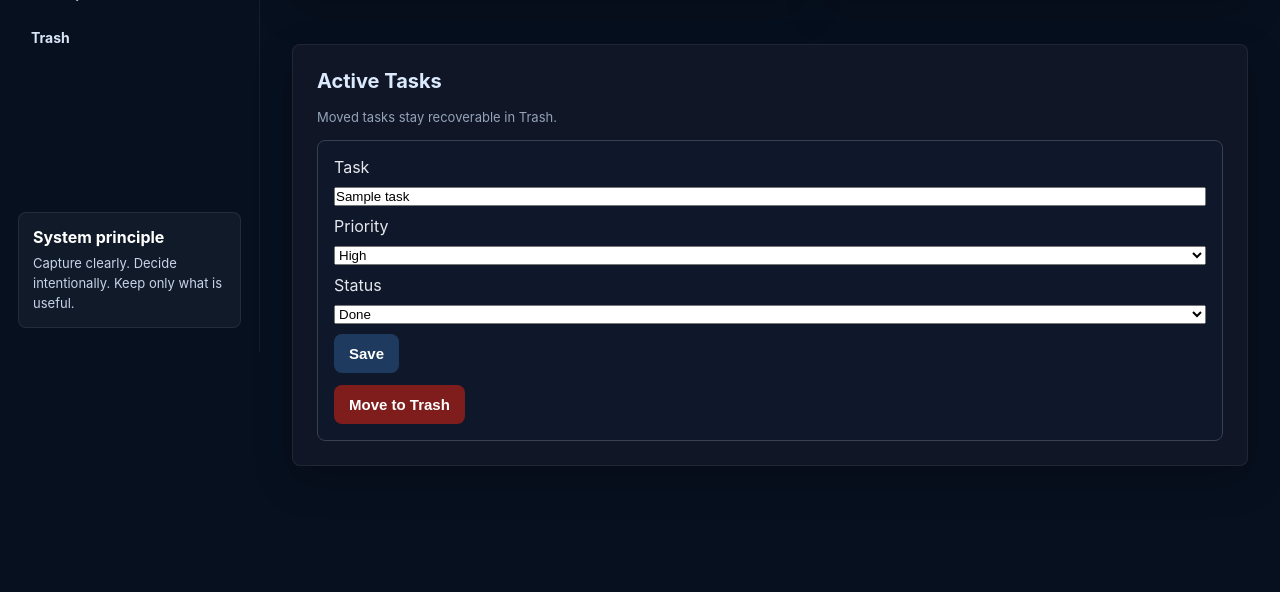
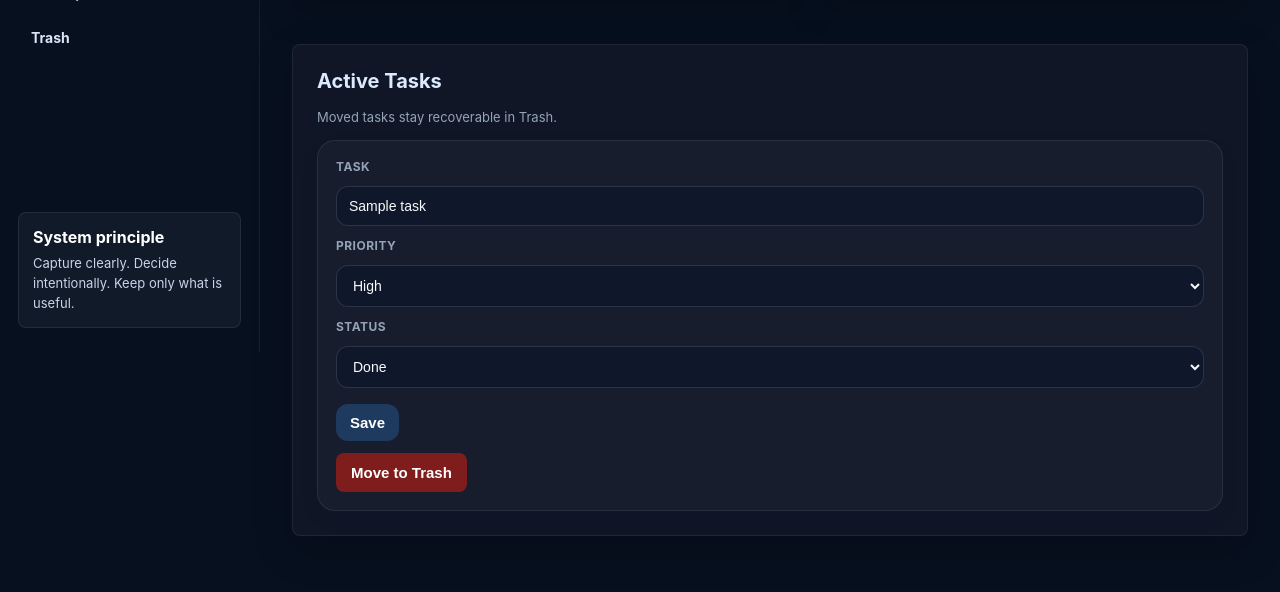
Before and after one commit to arni1596/ishani-os, a Flask app: page / in a window 1280 px wide. Shown: the part 448-1040 px from the top of the page. Before the commit the page ends 914 px from the top, so only its background shows below. Run offline with Flask 3, Linux system fonts and the light colour scheme; tables that the repository leaves empty hold one stand-in row (values such as "Sample post").

Commit message:
Polish form and task card styling

```diff
--- a/static/style.css
+++ b/static/style.css
@@ -1378,3 +1378,93 @@ button:hover {
         font-size: 34px;
     }
 }
+
+/* ===== Command Center task polish ===== */
+
+.task-card {
+    background: #f8fbff;
+    border: 1px solid rgba(15, 23, 42, 0.08);
+    border-radius: 18px;
+    padding: 18px;
+    box-shadow: 0 8px 24px rgba(15, 23, 42, 0.04);
+}
+
+body.dark-mode .task-card {
+    background: rgba(255, 255, 255, 0.03);
+    border-color: rgba(255, 255, 255, 0.08);
+}
+
+.task-edit-form {
+    display: grid;
+    gap: 12px;
+}
+
+.task-edit-form label {
+    font-size: 12px;
+    font-weight: 700;
+    color: var(--muted);
+    text-transform: uppercase;
+    letter-spacing: 0.04em;
+}
+
+.task-edit-form input,
+.task-edit-form select {
+    width: 100%;
+    border: 1px solid rgba(15, 23, 42, 0.12);
+    border-radius: 12px;
+    padding: 11px 12px;
+    background: white;
+    color: var(--text);
+    font-size: 14px;
+}
+
+body.dark-mode .task-edit-form input,
+body.dark-mode .task-edit-form select {
+    background: #0f172a;
+    color: #f8fafc;
+    border-color: rgba(255, 255, 255, 0.12);
+}
+
+.task-actions {
+    display: flex;
+    gap: 10px;
+    margin-top: 4px;
+}
+
+.task-actions button {
+    padding: 10px 14px;
+    border-radius: 12px;
+}
+
+.task-actions .danger-btn {
+    background: #8b1e1e;
+}
+
+.task-actions .danger-btn:hover {
+    background: #7f1d1d;
+}
+
+/* ===== Pattern Check textarea polish ===== */
+
+textarea,
+.form-panel textarea {
+    border: 1px solid rgba(15, 23, 42, 0.12);
+    border-radius: 14px;
+    background: #ffffff;
+    color: var(--text);
+    padding: 14px 16px;
+    line-height: 1.5;
+}
+
+textarea:focus,
+.form-panel textarea:focus {
+    outline: 2px solid rgba(37, 99, 235, 0.18);
+    border-color: rgba(37, 99, 235, 0.35);
+}
+
+body.dark-mode textarea,
+body.dark-mode .form-panel textarea {
+    background: #0f172a;
+    color: #f8fafc;
+    border-color: rgba(255, 255, 255, 0.12);
+}
```
